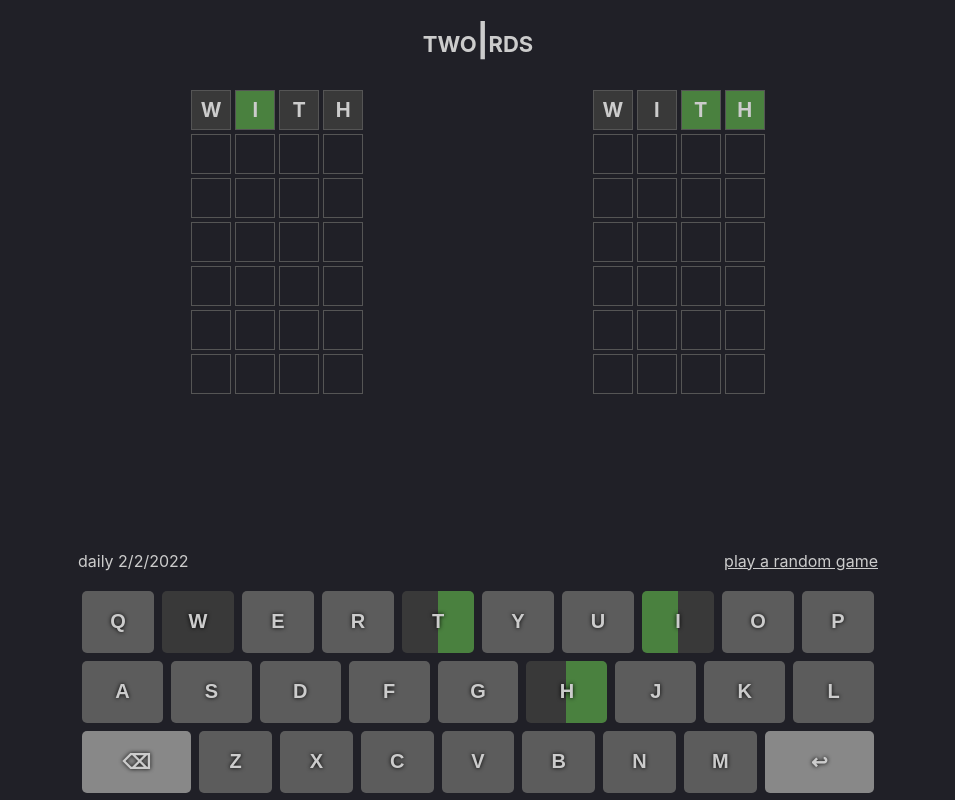
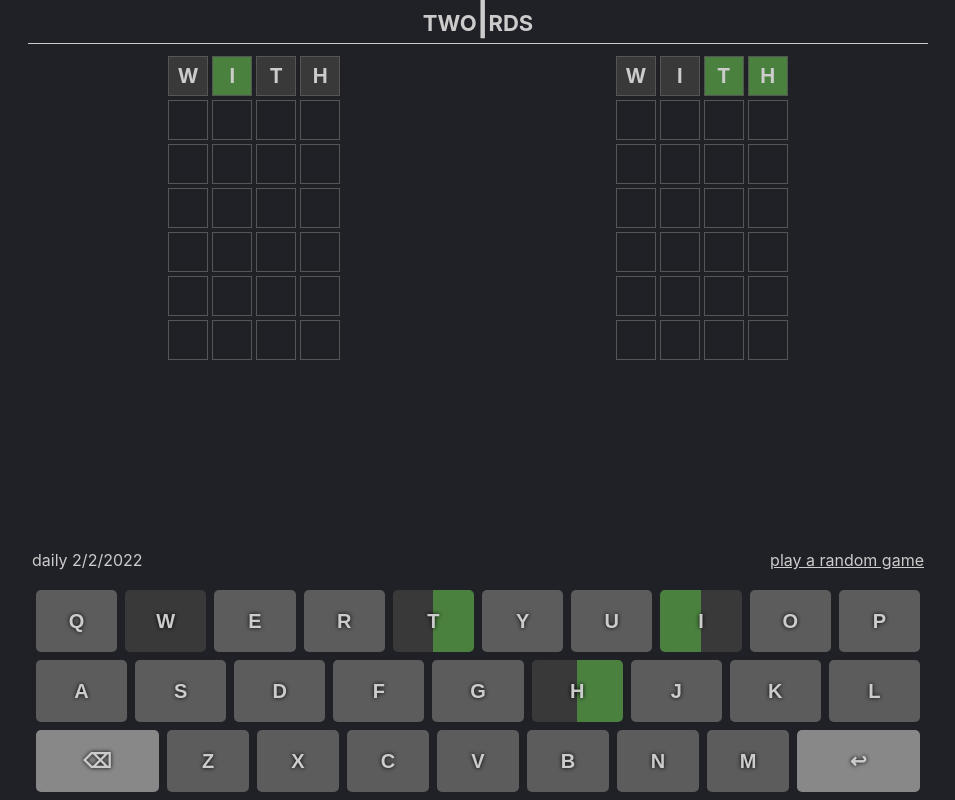
Before and after one commit to elliebbean/twords, a React (Create React App) app: page / in a window 1280 px wide. Shown: the whole page, without its empty margins (162-1117 px from the left). Built offline with nearby package versions, Linux system fonts and the light colour scheme.

Commit message:
add a header and some consistient width/padding

```diff
--- a/src/App.css
+++ b/src/App.css
@@ -1,11 +1,12 @@
 .app {
+  height: 100%;
+}
+
+.center {
   display: flex;
   flex-direction: column;
+  align-items: center;
+  width: min(100%, 900px);
   height: 100%;
   margin: 0 auto;
 }
-
-h1 {
-  font-variant: small-caps;
-  text-align: center;
-}
--- a/src/App.tsx
+++ b/src/App.tsx
@@ -1,5 +1,6 @@
 import "App.css";
 import Game from "components/game/Game";
+import Header from "components/header/Header";
 import { GameMode } from "services/game";
 
 function App() {
@@ -11,8 +12,10 @@ function App() {
 
   return (
     <div className="app">
-      <h1>two|rds</h1>
-      <Game mode={gameMode} />
+      <div className="center">
+        <Header />
+        <Game mode={gameMode} />
+      </div>
     </div>
   );
 }
--- a/src/components/game/Game.css
+++ b/src/components/game/Game.css
@@ -2,8 +2,8 @@
   display: flex;
   flex-direction: column;
   flex: 1 0;
-  width: min(100%, 800px);
-  margin: 0 auto;
+  width: 100%;
+  padding: 0.25rem;
 }
 
 .boards {
--- /dev/null
+++ b/src/components/header/Header.css
@@ -0,0 +1,12 @@
+header {
+  display: flex;
+  justify-content: center;
+  width: 100%;
+  border-bottom: 1px solid #ccc;
+  padding-bottom: 0.25rem;
+}
+
+header h1 {
+  font-variant: small-caps;
+  margin: 0;
+}
--- /dev/null
+++ b/src/components/header/Header.tsx
@@ -0,0 +1,11 @@
+import "./Header.css";
+
+function Header() {
+  return (
+    <header>
+      <h1>two|rds</h1>
+    </header>
+  );
+}
+
+export default Header;
--- a/src/components/keyboard/Keyboard.css
+++ b/src/components/keyboard/Keyboard.css
@@ -1,7 +1,3 @@
-.keyboard {
-  margin-bottom: 0.2em;
-}
-
 .keyboard .row {
   display: flex;
 }
```
